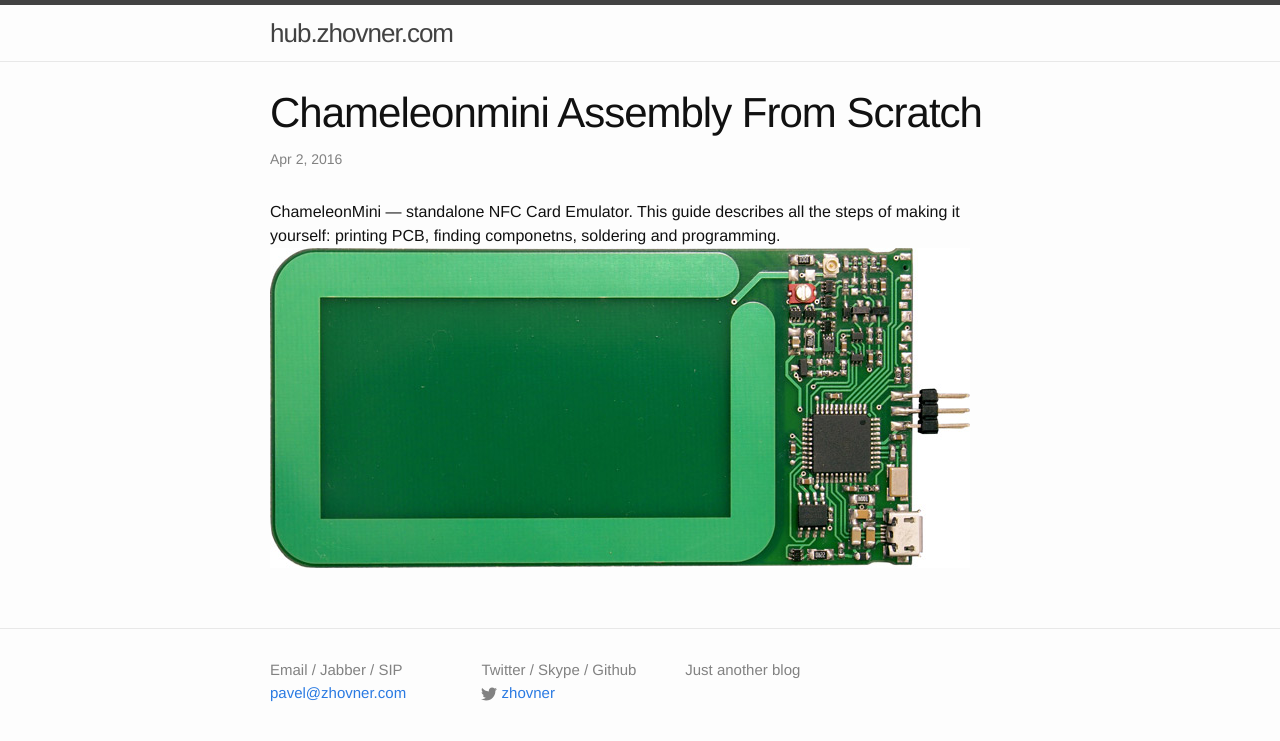
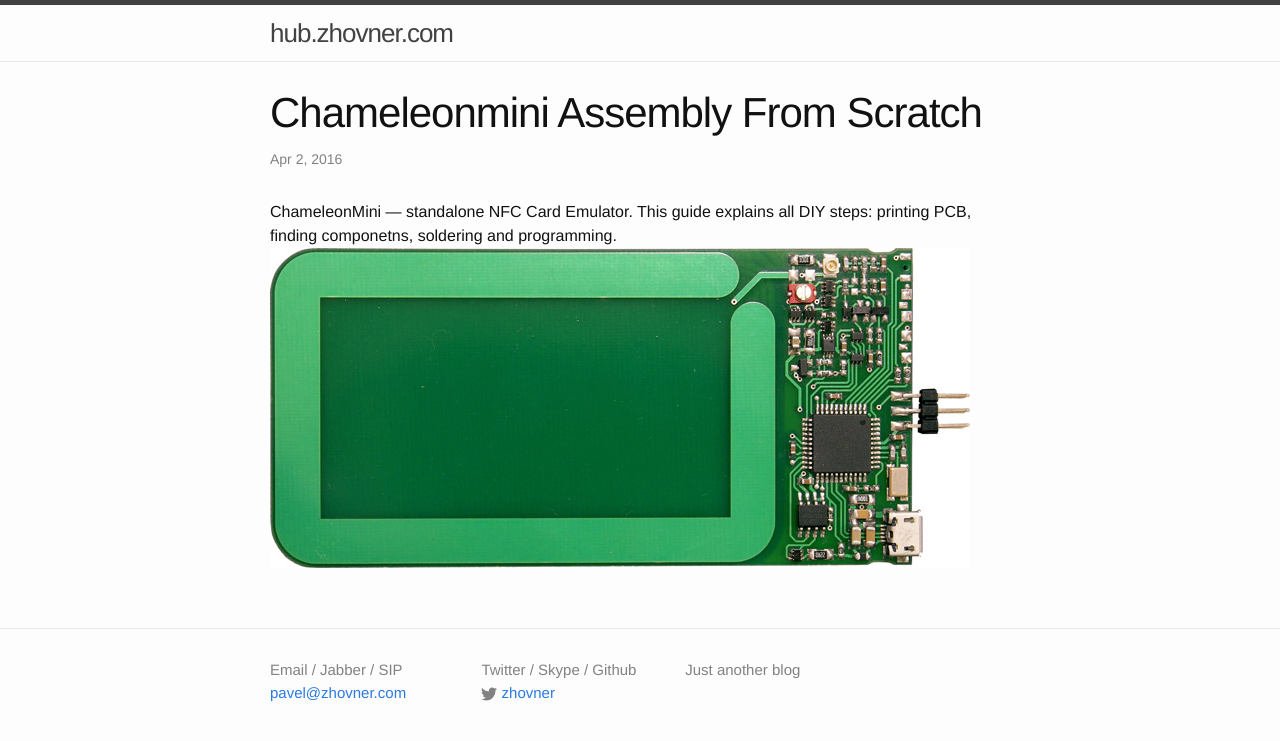
Before and after one commit to zhovner/zhovner.github.com, a Jekyll site: the page built from _posts/2016-04-2-ChameleonMini-assembly-from-scratch.markdown, in a window 1280 px wide. Shown: the top 741 px of the page. Built offline with Jekyll 4.4.1, drawn with Linux system fonts in a browser that asks for light colours; comment, search, counter and statistics services are not loaded.

Commit message:
chameleon

```diff
--- a/_posts/2016-04-2-ChameleonMini-assembly-from-scratch.markdown
+++ b/_posts/2016-04-2-ChameleonMini-assembly-from-scratch.markdown
@@ -3,5 +3,5 @@
 category: geek
 ---
 
-ChameleonMini — standalone NFC Card Emulator. This guide describes all the steps of making it yourself: printing PCB, finding componetns, soldering and programming.
+ChameleonMini — standalone NFC Card Emulator. This guide explains all DIY steps: printing PCB, finding componetns, soldering and programming.
 ![ChameleonMini NFC Card Emulator](/img/ChameleonMini.jpg)
```
